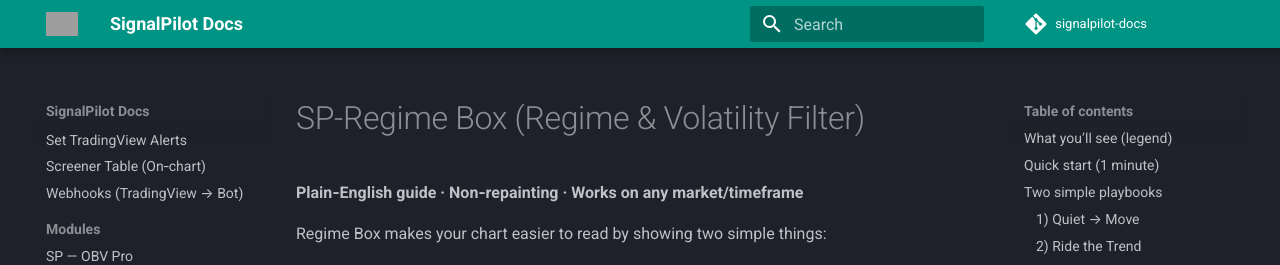
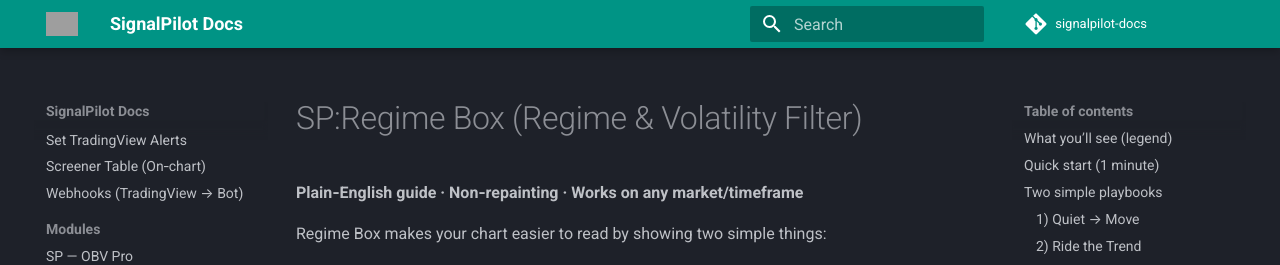
Before and after one commit to Signalpilot/signalpilot-docs, an MkDocs documentation site: the page built from docs/sp-regime-vol-filter.md, in a window 1280 px wide and 900 px high. Shown: the top 265 px of the window. Built offline with MkDocs 1.6.1 and Material for MkDocs 9.7.7, drawn with Linux system fonts in a browser that asks for light colours; comment, search, counter and statistics services are not loaded; grey boxes are pictures that could not be loaded.

```diff
--- a/docs/sp-regime-vol-filter.md
+++ b/docs/sp-regime-vol-filter.md
@@ -1,4 +1,4 @@
-# SP-Regime Box (Regime & Volatility Filter)
+# SP:Regime Box (Regime & Volatility Filter)
 **Plain‑English guide · Non‑repainting · Works on any market/timeframe**
 
 Regime Box makes your chart easier to read by showing two simple things:
```
